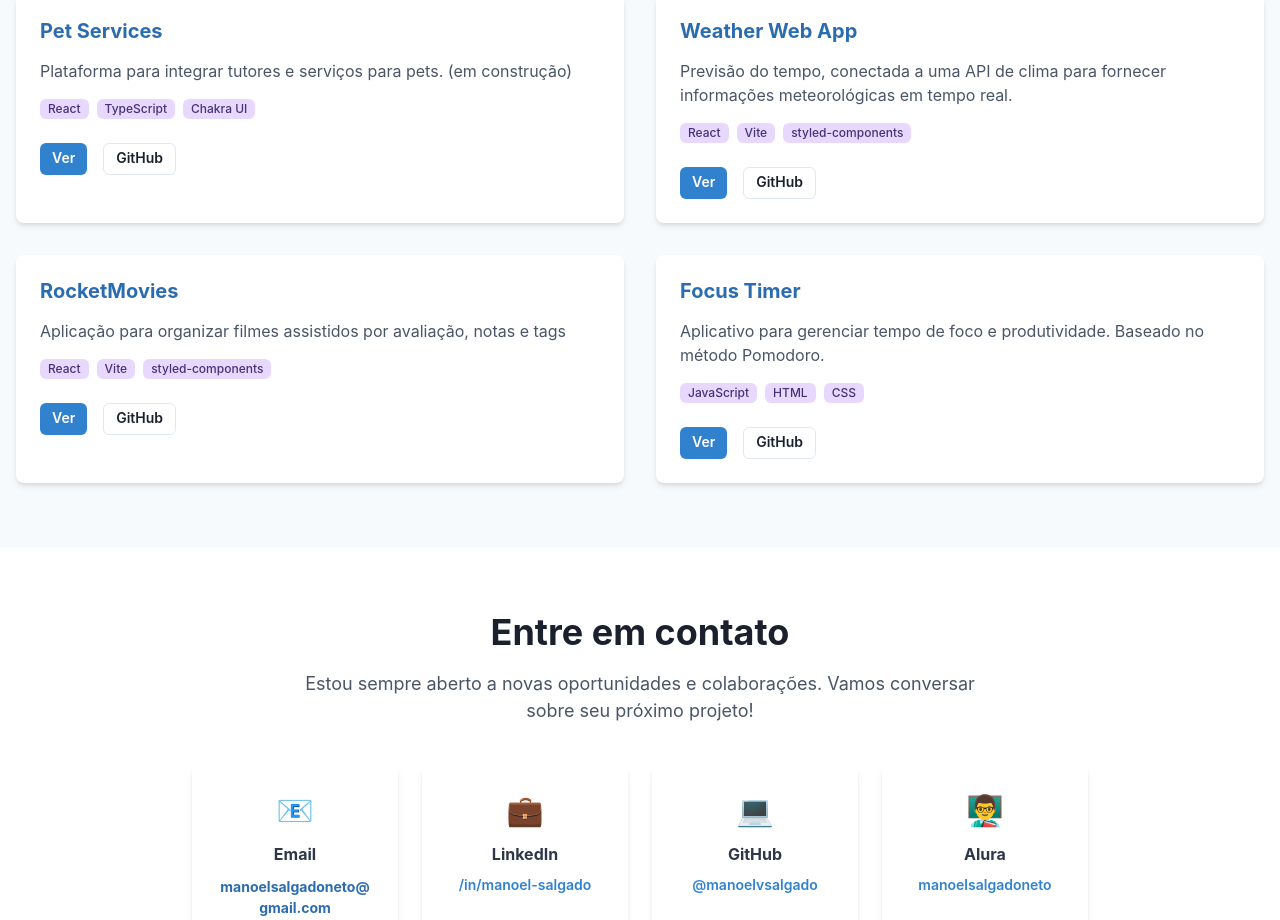
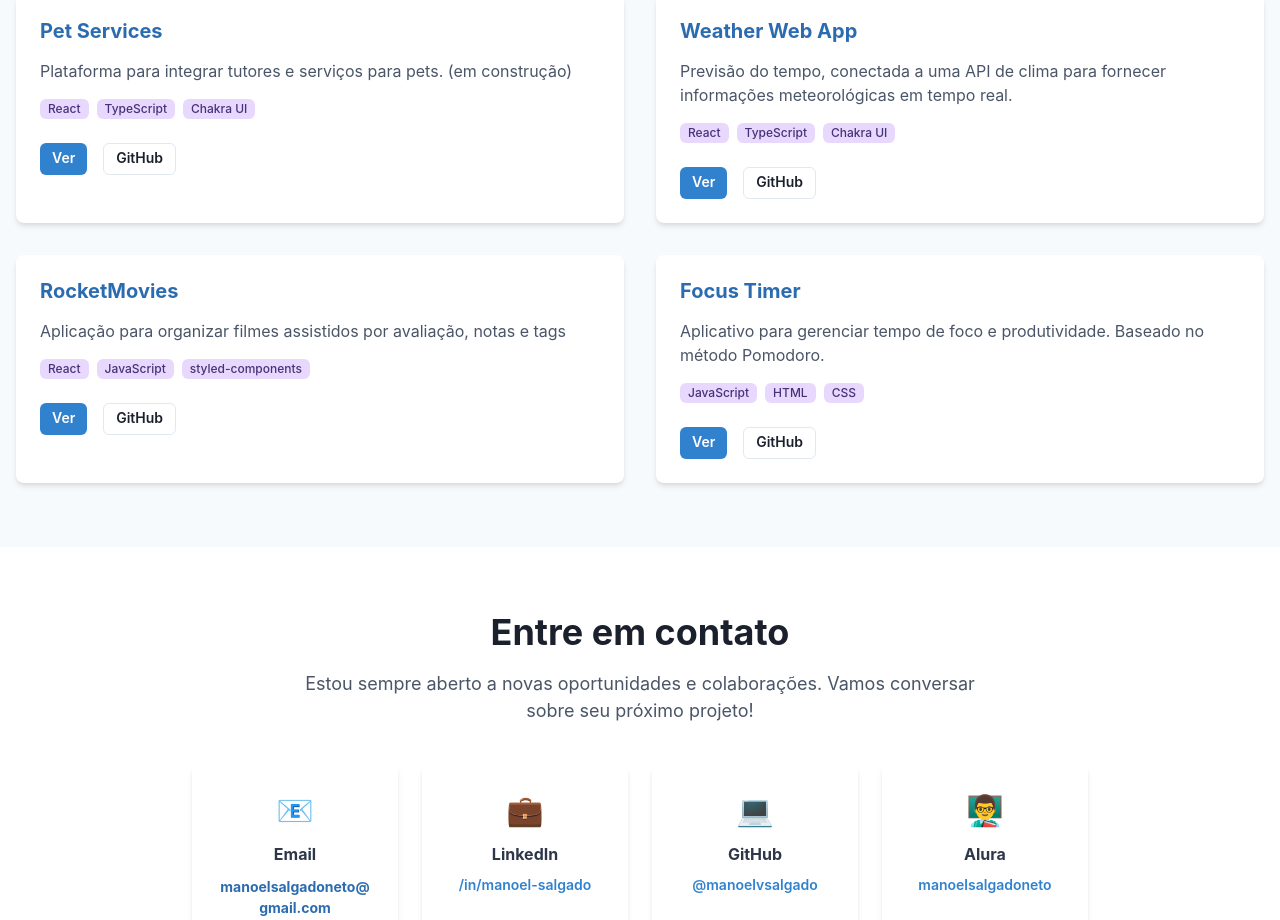
Before and after one commit to manoelvsalgado/portfolio, a React (Vite) app in the folder frontend/: page / in a window 1280 px wide. Shown: the part 2460-3380 px from the top of the page. Built offline with nearby package versions, Linux system fonts and the light colour scheme.

Commit message:
fix: update project tags for Weather Web App and RocketMovies

```diff
--- a/frontend/src/locales/resources.ts
+++ b/frontend/src/locales/resources.ts
@@ -110,14 +110,14 @@ export const resources = {
           {
             title: 'Weather Web App',
             description: 'Previsão do tempo, conectada a uma API de clima para fornecer informações meteorológicas em tempo real.',
-            tags: ['React', 'Vite', 'styled-components'],
+            tags: ['React', 'TypeScript', 'Chakra UI'],
             projectLink: 'https://manoelvsalgado.github.io/weather-web-app/',
             githubLink: 'https://github.com/manoelvsalgado/weather-web-app',
           },
           {
             title: 'RocketMovies',
             description: 'Aplicação para organizar filmes assistidos por avaliação, notas e tags',
-            tags: ['React', 'Vite', 'styled-components'],
+            tags: ['React', 'JavaScript', 'styled-components'],
             projectLink: 'https://manoelvsalgado.github.io/rocketmovies/',
             githubLink: 'https://github.com/manoelvsalgado/rocketmovies',
           },
```
